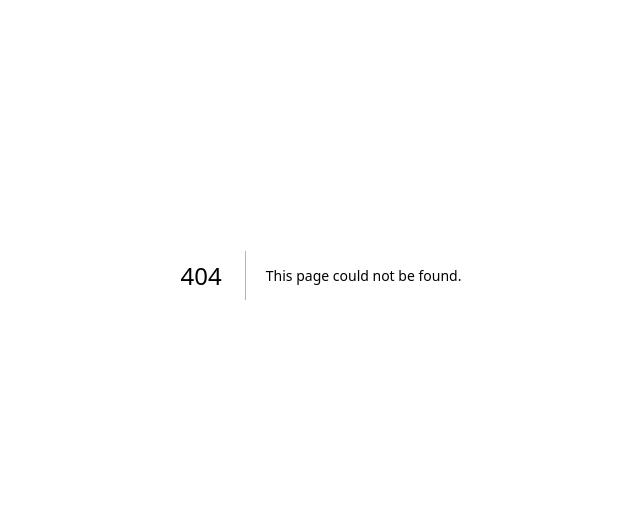
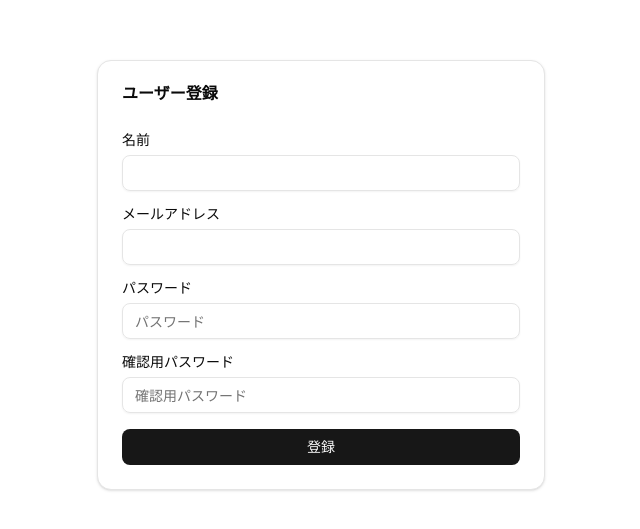
Before and after one commit to Shrimprin/study-next-udemy-blog, a Next.js app: page /register in a window 1280 px wide. Before the commit this address had no page. Shown: the part 125-654 px from the top of the page, without its empty margins (319-959 px from the left). Built offline with nearby package versions, Linux system fonts and the light colour scheme.

Commit message:
ユーザー登録

```diff
--- /dev/null
+++ b/src/app/(auth)/register/page.tsx
@@ -0,0 +1,48 @@
+'use client';
+
+import { Button } from '@/components/ui/button';
+import { Card, CardContent, CardHeader, CardTitle } from '@/components/ui/card';
+import { Input } from '@/components/ui/input';
+import { Label } from '@/components/ui/label';
+import { createUser } from '@/lib/actions/createUsers';
+import { useActionState } from 'react';
+
+export default function RegisterPage() {
+  const [state, formAction, isPending] = useActionState(createUser, { success: false, errors: {} });
+  return (
+    <Card className="mx-auto w-full max-w-md">
+      <CardHeader>
+        <CardTitle>ユーザー登録</CardTitle>
+      </CardHeader>
+      <CardContent>
+        <form action={formAction} className="space-y-4">
+          <div className="space-y-2">
+            <Label htmlFor="name">名前</Label>
+            <Input type="text" name="name" id="name" required />
+            {state.errors.name && <p className="mt-1 text-sm text-red-500">{state.errors.name.join(', ')}</p>}
+          </div>
+          <div className="space-y-2">
+            <Label htmlFor="email">メールアドレス</Label>
+            <Input type="email" name="email" id="email" required />
+            {state.errors.email && <p className="mt-1 text-sm text-red-500">{state.errors.email.join(', ')}</p>}
+          </div>
+          <div className="space-y-2">
+            <Label htmlFor="password">パスワード</Label>
+            <Input type="password" name="password" id="password" placeholder="パスワード" />
+            {state.errors.password && <p className="mt-1 text-sm text-red-500">{state.errors.password.join(', ')}</p>}
+          </div>
+          <div className="space-y-2">
+            <Label htmlFor="confirmPassword">確認用パスワード</Label>
+            <Input type="password" name="confirmPassword" id="confirmPassword" placeholder="確認用パスワード" />
+            {state.errors.confirmPassword && (
+              <p className="mt-1 text-sm text-red-500">{state.errors.confirmPassword.join(', ')}</p>
+            )}
+          </div>
+          <Button type="submit" className="w-full" disabled={isPending}>
+            {isPending ? '登録中...' : '登録'}
+          </Button>
+        </form>
+      </CardContent>
+    </Card>
+  );
+}
--- /dev/null
+++ b/src/app/(private)/dashboard/page.tsx
@@ -0,0 +1,3 @@
+export default function DashboardPage() {
+  return <div>Dashboard</div>;
+}
--- /dev/null
+++ b/src/lib/actions/createUsers.ts
@@ -0,0 +1,58 @@
+'use server';
+
+import { signIn } from '@/auth';
+import { registerSchema } from '@/validations/users';
+import bcryptjs from 'bcryptjs';
+import { redirect } from 'next/navigation';
+import { ZodError } from 'zod';
+import { prisma } from '../prisma';
+
+type ActionState = {
+  success: boolean;
+  errors: Record<string, string[]>;
+};
+
+function handleValidationError(error: ZodError): ActionState {
+  const { fieldErrors, formErrors } = error.flatten();
+  // zodの仕様でパスワード一致確認のエラーは formErrorsで渡ってくる
+  // formErrorsがある場合は、confirmPasswordフィールドにエラーを追加
+  if (formErrors.length > 0) {
+    return { success: false, errors: { ...fieldErrors, confirmPassword: formErrors } };
+  }
+  return { success: false, errors: fieldErrors as Record<string, string[]> };
+}
+
+function handleError(customeErrors: Record<string, string[]>): ActionState {
+  return { success: false, errors: customeErrors };
+}
+
+export async function createUser(prevState: ActionState, formData: FormData): Promise<ActionState> {
+  const rawFormData = Object.fromEntries(
+    ['name', 'email', 'password', 'confirmPassword'].map((field) => [field, formData.get(field) as string]),
+  ) as Record<string, string>;
+
+  const validationResult = registerSchema.safeParse(rawFormData);
+  if (!validationResult.success) {
+    return handleValidationError(validationResult.error);
+  }
+  const existingUser = await prisma.user.findUnique({
+    where: {
+      email: rawFormData.email,
+    },
+  });
+  if (existingUser) {
+    return handleError({ email: ['このメールアドレスは既に使用されています。'] });
+  }
+
+  const hashedPassword = await bcryptjs.hash(rawFormData.password, 12);
+  await prisma.user.create({
+    data: {
+      name: rawFormData.name,
+      email: rawFormData.email,
+      password: hashedPassword,
+    },
+  });
+
+  await signIn('credentials', { ...Object.fromEntries(formData.entries()), redirect: false });
+  redirect('/dashboard');
+}
--- /dev/null
+++ b/src/validations/users.ts
@@ -0,0 +1,19 @@
+import { z } from 'zod';
+export const registerSchema = z
+  .object({
+    name: z.string().min(1, '名前は必須です'),
+    email: z
+      .string({ required_error: 'メールアドレスは必須です' })
+      .min(1, 'メールアドレスは必須です')
+      .email('不正なメールアドレスです'),
+    password: z
+      .string({ required_error: 'パスワードは必須です' })
+      .min(1, 'パスワードは必須です')
+      .min(8, 'パスワードは最低8文字必要です')
+      .max(32, 'パスワードは最大32文字以内にしてください'),
+    confirmPassword: z.string({ required_error: '確認用パスワードは必須です' }).min(1, '確認用パスワードは必須です'),
+  })
+  .refine((data) => data.password === data.confirmPassword, {
+    message: 'パスワードが一致しません',
+    path: ['confirmPassword'], // エラーを表示するフィールドを指定
+  });
```
